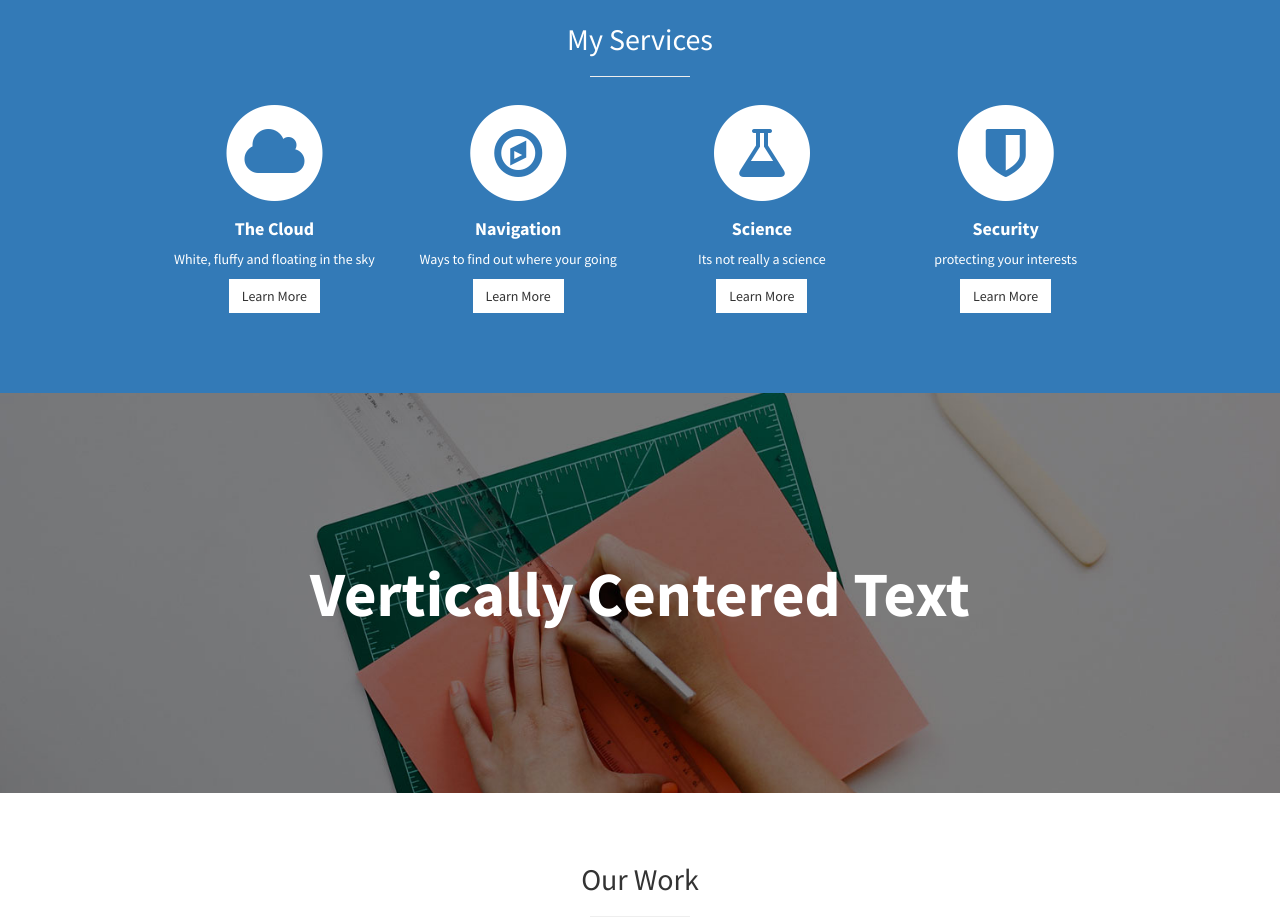
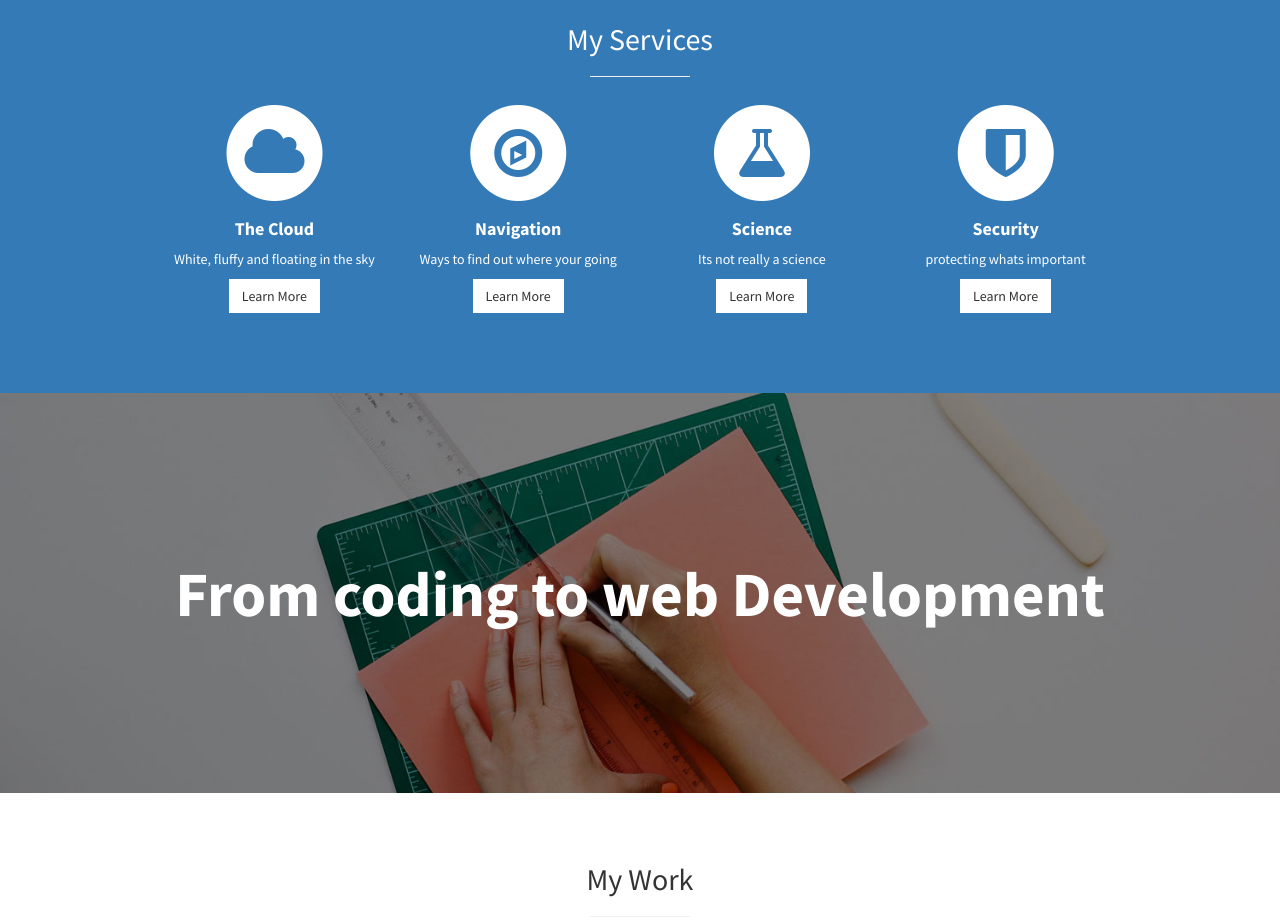
Before and after one commit to AllyMac/PHPtest, a plain HTML site: page index.html in a window 1280 px wide. Shown: the part 1059-1980 px from the top of the page. Drawn offline with Linux system fonts and the light colour scheme.

Commit message:
second bootstrap template

```diff
--- a/index.html
+++ b/index.html
@@ -139,7 +139,7 @@
                                 <h4>
                                     <strong>Security</strong>
                                 </h4>
-                                <p>protecting your interests</p>
+                                <p>protecting whats important</p>
                                 <a href="#" class="btn btn-light">Learn More</a>
                             </div>
                         </div>
@@ -156,7 +156,7 @@
     <!-- Callout -->
     <aside class="callout">
         <div class="text-vertical-center">
-            <h1>Vertically Centered Text</h1>
+            <h1>From coding to web Development</h1>
         </div>
     </aside>
 
@@ -165,7 +165,7 @@
         <div class="container">
             <div class="row">
                 <div class="col-lg-10 col-lg-offset-1 text-center">
-                    <h2>Our Work</h2>
+                    <h2>My Work</h2>
                     <hr class="small">
                     <div class="row">
                         <div class="col-md-6">
```
